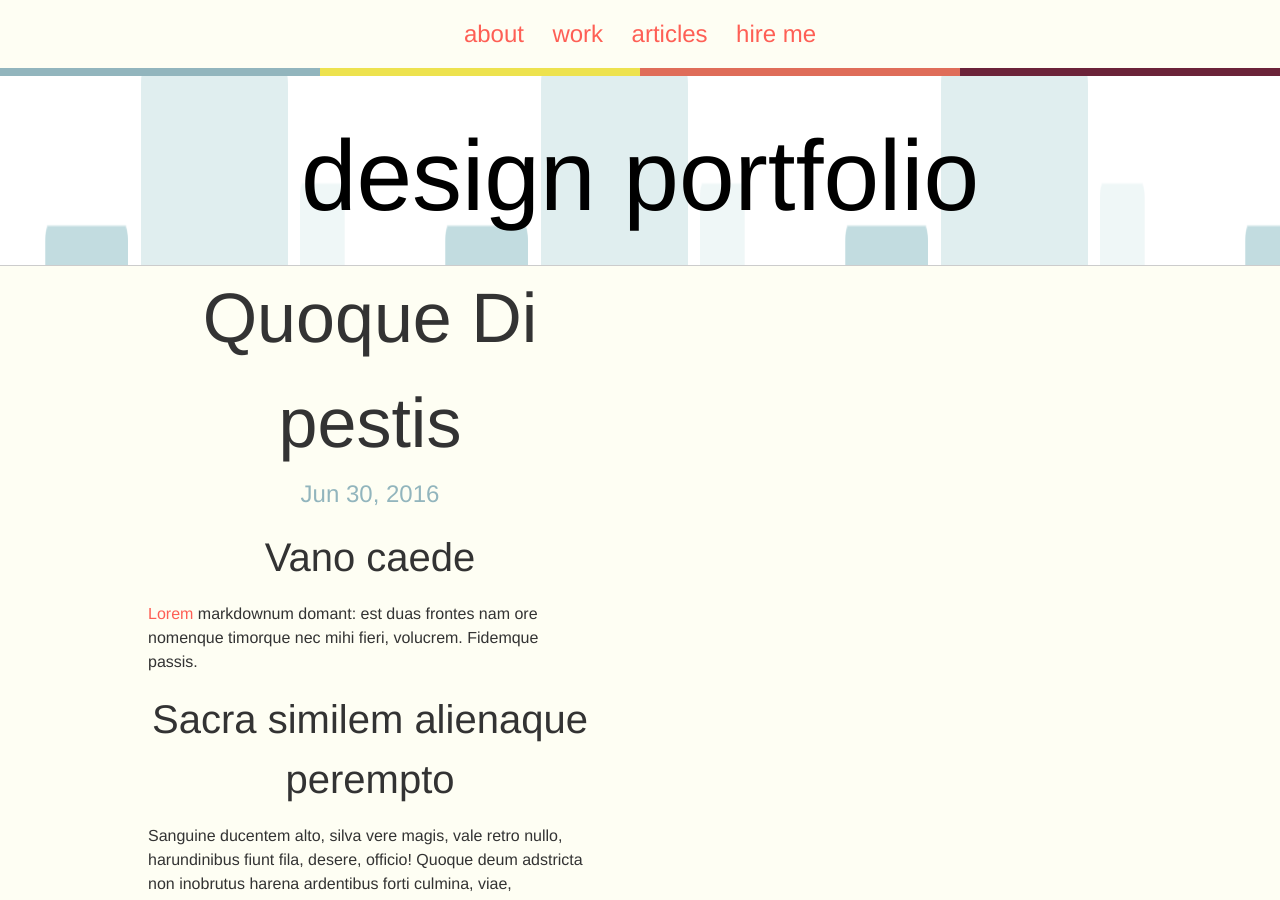
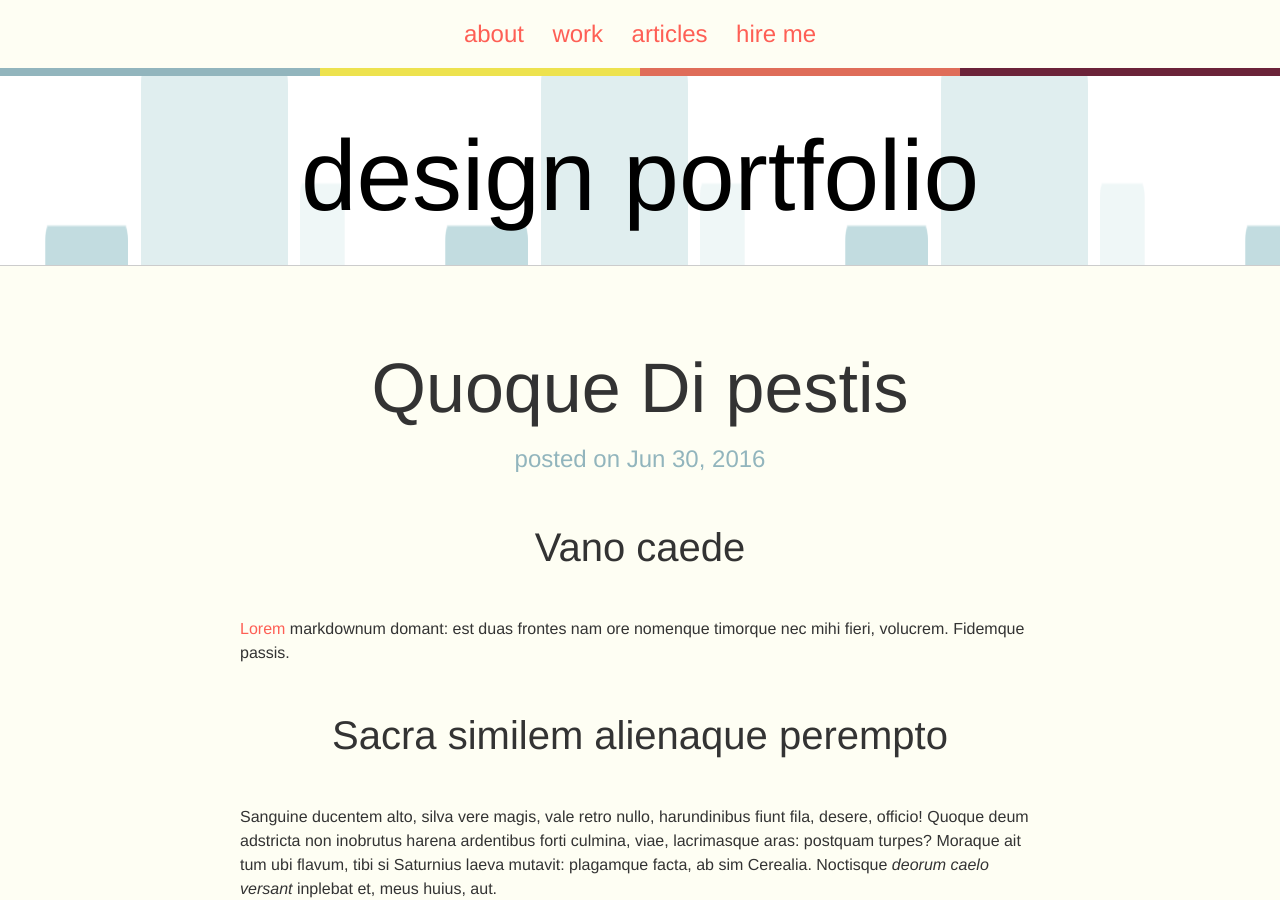
Before and after one commit to MailatRadu/portfolio, a Jekyll site: the page built from _posts/blog/2016-06-30-quoque-di-pestis.markdown, in a window 1280 px wide and 900 px high. Built offline with Jekyll 4.4.1, drawn with Linux system fonts in a browser that asks for light colours.

Commit message:
Create layout for single page posts

```diff
--- a/_layouts/post.html
+++ b/_layouts/post.html
@@ -1,15 +1,21 @@
 ---
 layout: default
 ---
-<article class="post" itemscope itemtype="http://schema.org/BlogPosting">
 
-  <header class="post-header">
-    <h1 class="post-title" itemprop="name headline">{{ page.title }}</h1>
-    <p class="post-meta"><time datetime="{{ page.date | date_to_xmlschema }}" itemprop="datePublished">{{ page.date | date: "%b %-d, %Y" }}</time>{% if page.author %} • <span itemprop="author" itemscope itemtype="http://schema.org/Person"><span itemprop="name">{{ page.author }}</span></span>{% endif %}</p>
-  </header>
-
-  <div class="post-content" itemprop="articleBody">
-    {{ content }}
-  </div>
+<article class="site-section site-section-last">
+	<header class="post-header">
+		<h1 class="post-title"> {{page.title}} </h1>
+		<p class="post-meta">
+			posted on {{page.date | date: "%b %-d, %Y"}}
+		</p>
+		{% if page.featured_image %}
+			<div class="post-image">
+				<img src="{{ page.featured_image }}" alt="{{ page.title }} featured image">
+			</div>
+		{% endif %}
+	</header>
+	<div class="post-body">
+		{{content}}
+	</div>
 
 </article>
```
